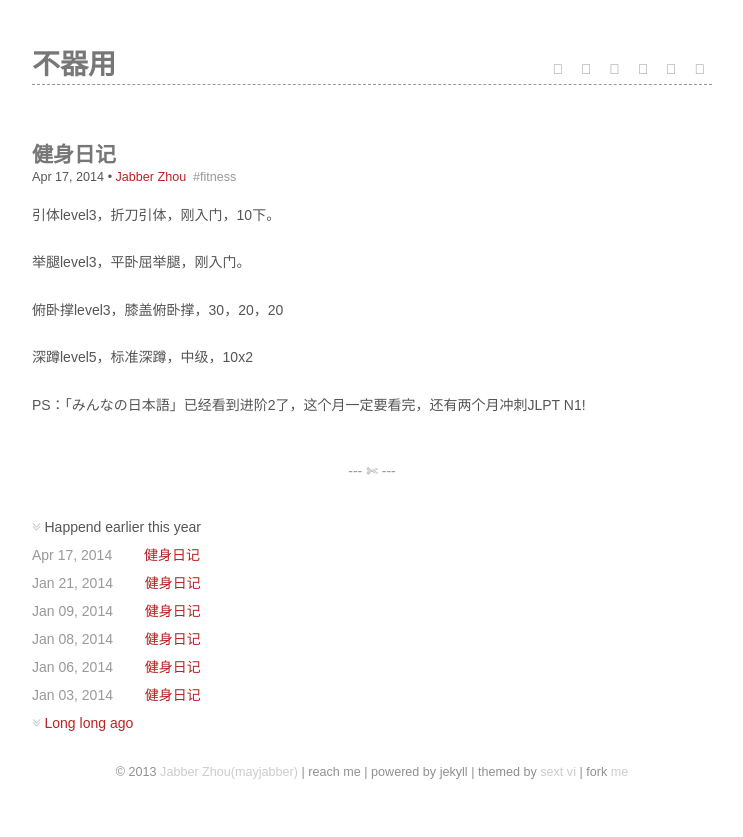
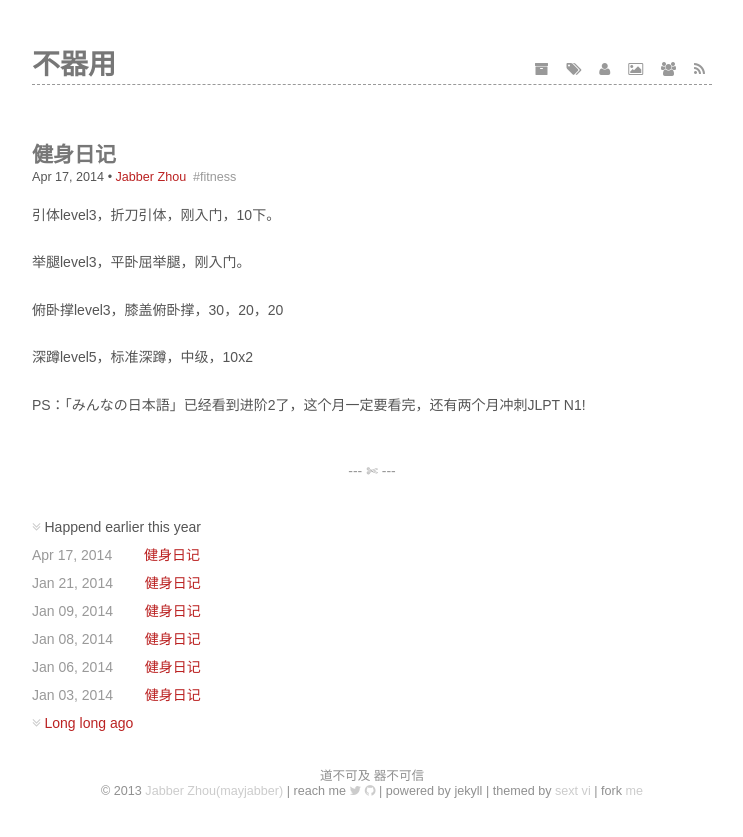
Before and after one commit to jabbber/myblog, a Jekyll site: the page built from index.html, in a window 1280 px wide. Shown: the top 837 px of the page, without its empty margins (268-1011 px from the left). Built offline with Jekyll 4.4.1, drawn with Linux system fonts in a browser that asks for light colours.

Commit message:
fix error of update to font-awesome 4.0.1

```diff
--- a/_config.yml
+++ b/_config.yml
@@ -7,6 +7,7 @@ baseurl: ""
 url: "http://znn.im"
 username: mayjabber
 disqus_shortname: jabberz
+photo: http://www.flickr.com/photos/finalangels
 timezone: Asia/Shanghai
 
 # Build settings
--- a/_includes/footer.html
+++ b/_includes/footer.html
@@ -1,8 +1,9 @@
 <footer>
+    <span>{{ site.description }}</span>
     <div>
         &copy; 2013 <a href="/about.html"><span itemprop="name">{{ site.owner }}</span>(<span itemprop="username">{{ site.username }}</span>)</a>
-        | reach me <a class='icon-twitter' href='https://twitter.com/{{ site.username }}'></a>
-        <a class='icon-github' href='https://github.com/{{ site.username }}'></a>
+        | reach me <a class='fa fa-twitter' href='https://twitter.com/{{ site.username }}'></a>
+        <a class='fa fa-github' href='https://github.com/{{ site.username }}'></a>
         | powered by jekyll
         | themed by <a href="http://lhzhang.com" title="sext vi">sext vi</a>
         | fork <a href="https://github.com/mayjabber/blog" title="fork me">me</a>
--- a/_includes/head.html
+++ b/_includes/head.html
@@ -7,10 +7,10 @@
     <title>{{ site.name }}</title>
     {% endif %}
     <link rel="shortcut icon" href="/favicon.ico">
-    <link rel="alternate" href="/atom.xml" title="{{ site.name }}" type="application/atom+xml" />
+    <link rel="alternate" href="/feed.xml" title="{{ site.name }}" type="application/atom+xml" />
+    <link rel="stylesheet" href="/media/font-awesome/css/font-awesome.min.css">
     <link rel="stylesheet" href="/media/css/style.css">
     <link rel="stylesheet" href="/media/css/syntax.css">
-    <link rel="stylesheet" href="/media/font-awesome/css/font-awesome.min.css">
     <!--[if IE 7]>
     <![endif]-->
 </head>
--- a/_includes/header.html
+++ b/_includes/header.html
@@ -1,13 +1,13 @@
 <header>
     <div id="header">
-        <h1><a title="{{ site.name }}" class="" href="/">{{ site.title }}</a></h1>
+        <h1><a title="{{ site.title }}" class="" href="/">{{ site.title }}</a></h1>
     </div>
     <nav>
-        <span><a title="Archive" class="fa-list-ul" href="/archive"></a></span>
-        <span><a title="Tags" class="fa-tags" href="/tags"></a></span>
-        <span><a title="About" class="fa-user" href="/about"></a></span>
-        <span><a title="Gallery" class="fa-film" href="http://www.flickr.com/photos/finalangels/"></a></span>
-        <span><a title="Contact" class="fa-link" href="/contact"></a></span>
-        <span><a title="Subscribe" class="fa-rss" href="/feed.xml"></a></span>
+        <span><a title="Archive" class="fa fa-archive" href="/archive"></a></span>
+        <span><a title="Tags" class="fa fa-tags" href="/tags"></a></span>
+        <span><a title="About" class="fa fa-user" href="/about"></a></span>
+        <span><a title="Gallery" class="fa fa-photo" href="{{ site.photo }}"></a></span>
+        <span><a title="Contact" class="fa fa-users" href="/contact"></a></span>
+        <span><a title="Subscribe" class="fa fa-rss" href="/feed.xml"></a></span>
     </nav>
 </header>
--- a/media/css/style.css
+++ b/media/css/style.css
@@ -117,7 +117,6 @@ ul.listing {
       font-family: "Titillium Web", "Hiragino Sans GB", "Microsoft YaHei", sans-serif; }
       ul.listing li.listing-seperator:before {
         font-family: "FontAwesome";
-        src: url("../fonts/fontawesome-webfont.woff");
         content: "\f103  ";
         color: #ccc; }
 
```
